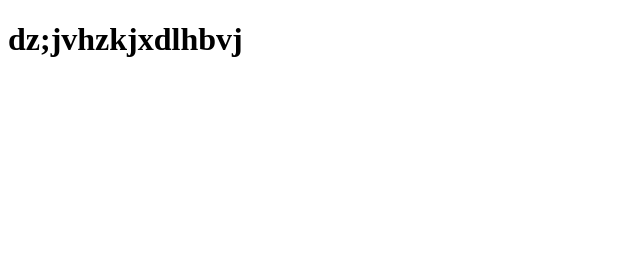
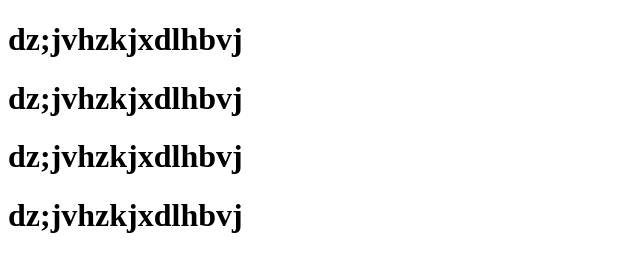
Before and after one commit to dzmitryjp-coder/Lesson-skillbox, a plain HTML site: page index.html in a window 1280 px wide. Shown: the whole page, without its empty margins (0-640 px from the left). Drawn offline with Linux system fonts and the light colour scheme.

Commit message:
new commit
added headings

```diff
--- a/index.html
+++ b/index.html
@@ -6,6 +6,10 @@
     <title>Document</title>
     <script src="index.js"></script>
     <h1>dz;jvhzkjxdlhbvj</h1>
+    <h1>dz;jvhzkjxdlhbvj</h1>
+    <h1>dz;jvhzkjxdlhbvj</h1>
+    <h1>dz;jvhzkjxdlhbvj</h1>
+
 </head>
 <body>
 
--- a/index.js
+++ b/index.js
@@ -1,4 +1 @@
 console.log("test");
-console.log("test");
-console.log("test");
-console.log("test");
```
